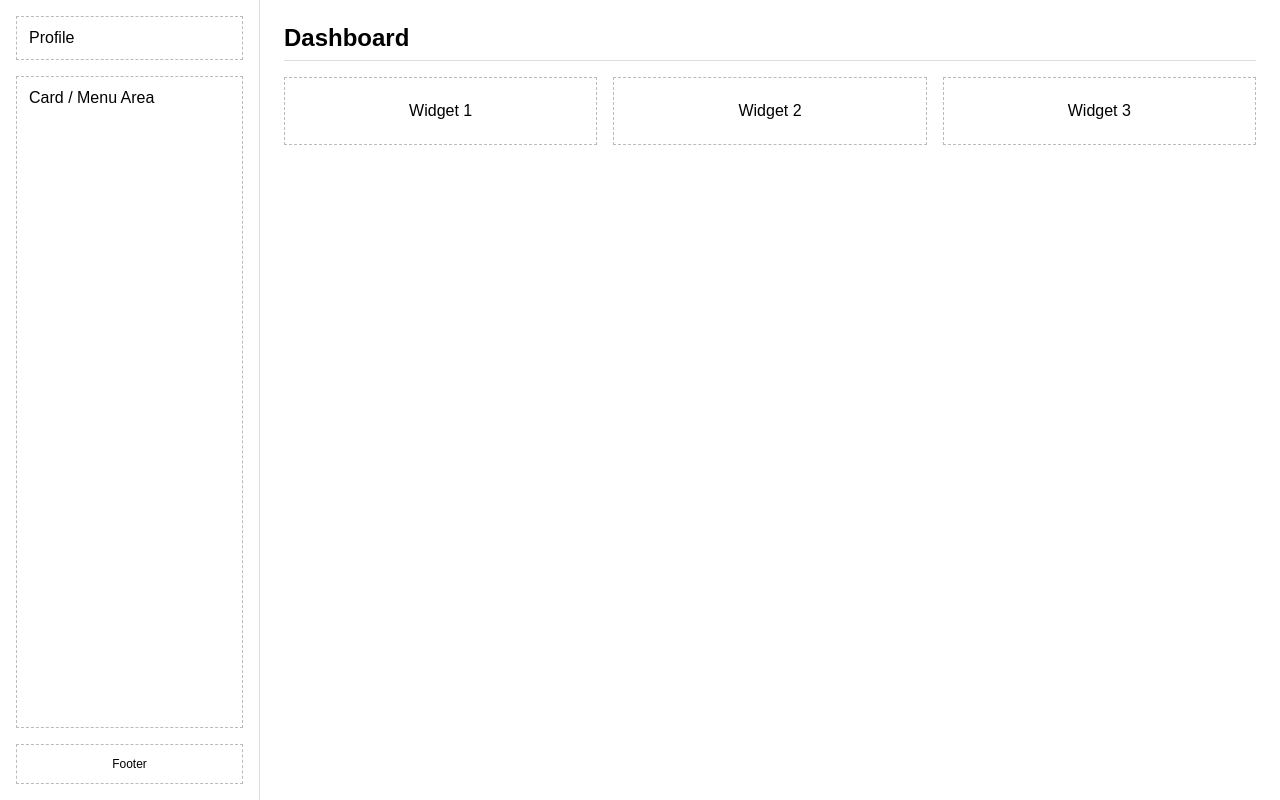
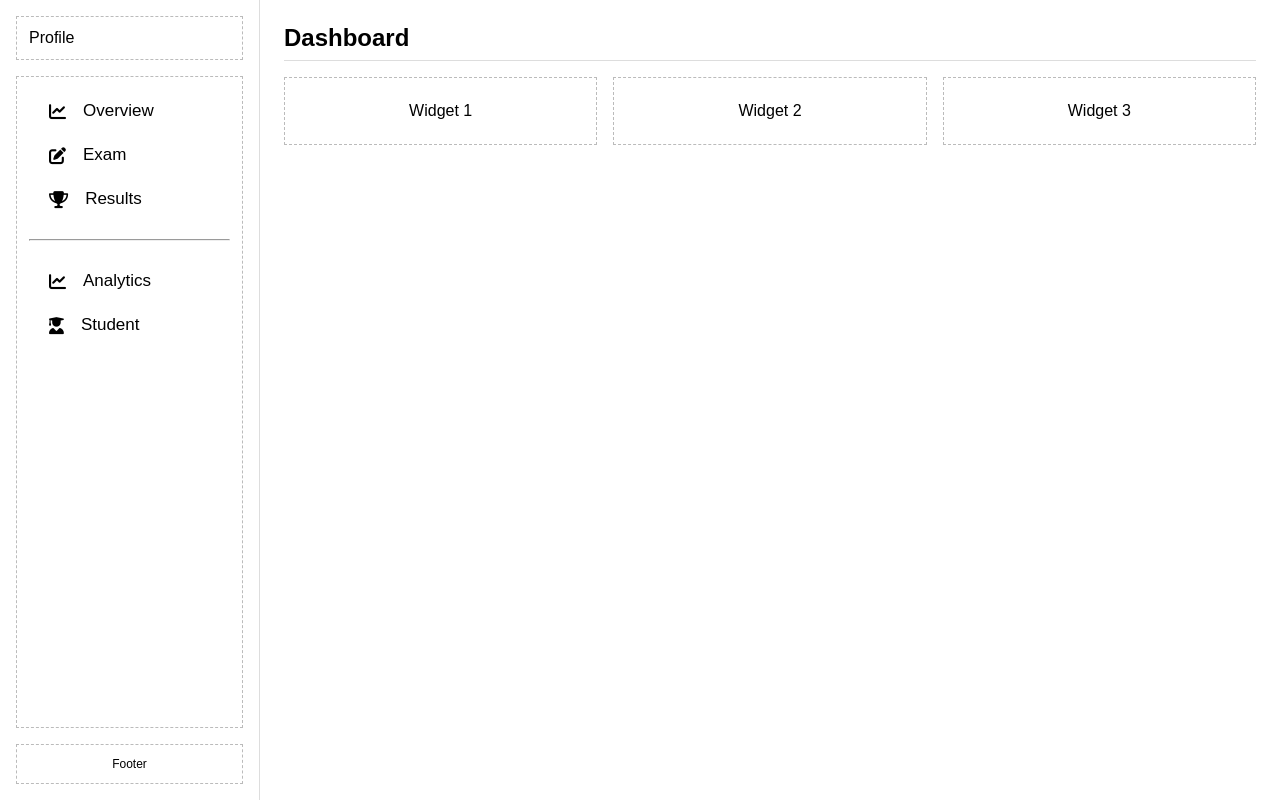
Before and after one commit to Ashish-kolhe/ExamModule, a React (Create React App) app: page /admin/dashboard in a window 1280 px wide. Built offline with nearby package versions, Linux system fonts and the light colour scheme.

Commit message:
card done

```diff
--- a/public/index.html
+++ b/public/index.html
@@ -1,14 +1,12 @@
 <!DOCTYPE html>
 <html lang="en">
+
 <head>
   <meta charset="utf-8" />
   <link rel="icon" href="%PUBLIC_URL%/favicon.ico" />
   <meta name="viewport" content="width=device-width, initial-scale=1" />
   <meta name="theme-color" content="#000000" />
-    <meta
-      name="description"
-      content="Web site created using create-react-app"
-    />
+  <meta name="description" content="Web site created using create-react-app" />
   <link rel="apple-touch-icon" href="%PUBLIC_URL%/logo192.png" />
   <!--
       manifest.json provides metadata used when your web app is installed on a
@@ -25,7 +23,10 @@
       Learn how to configure a non-root public URL by running `npm run build`.
     -->
   <title>React App</title>
+  <link rel="stylesheet" href="https://cdnjs.cloudflare.com/ajax/libs/font-awesome/6.5.0/css/all.min.css" />
+
 </head>
+
 <body>
   <noscript>You need to enable JavaScript to run this app.</noscript>
   <div id="root"></div>
@@ -40,4 +41,5 @@
       To create a production bundle, use `npm run build` or `yarn build`.
     -->
 </body>
+
 </html>
--- a/src/App.css
+++ b/src/App.css
@@ -1,4 +1,3 @@
-
 * {
   box-sizing: border-box;
   margin: 0;
@@ -45,7 +44,7 @@
 }
 
 
-.sidebar > * + * {
+.sidebar>*+* {
   margin-top: 16px;
 }
 
@@ -75,3 +74,34 @@
   flex: 1;
   padding: 24px;
 }
+
+
+.overview-btn {
+  width: 100%;
+  display: flex;
+  align-items: center;
+  gap: 9px;
+  padding: 12px 20px;
+  font-size: 17px;
+  font-weight: 500;
+  background-color:white;
+  color:black;
+  border: none;
+  border-radius: 15px;
+  cursor: pointer;
+
+}
+
+.overview-btn:hover {
+  background-color:skyblue;
+
+
+
+
+}
+
+.overview-btn i {
+  margin-right: 8px;
+
+
+}
--- a/src/admin/components/Card.jsx
+++ b/src/admin/components/Card.jsx
@@ -1,9 +1,39 @@
 import React from 'react'
+
 
 export const Card = () => {
   return (
     <div className="card">
-      Card / Menu Area
+
+      <button className="overview-btn">
+        <i className="fa-solid fa-chart-line"></i>
+        Overview
+      </button>
+      <button className="overview-btn">
+        <i className="fa-solid fa-pen-to-square"></i>
+        Exam
+      </button>
+      <button className="overview-btn">
+        <i className="fa-solid fa-trophy result-icon"></i>
+        Results
+      </button><br></br>
+      <hr />
+      <br></br>
+      <button className="overview-btn">
+        <i className="fa-solid fa-chart-line analytics-icon"></i>
+        Analytics
+      </button>
+      <button className="overview-btn">
+        <i className="fa-solid fa-user-graduate student-icon"></i>
+        Student
+      </button>
+
+
+
+
+
+
+
     </div>
   )
 }
```
Lines whose indentation alone changed are shown as unchanged.
